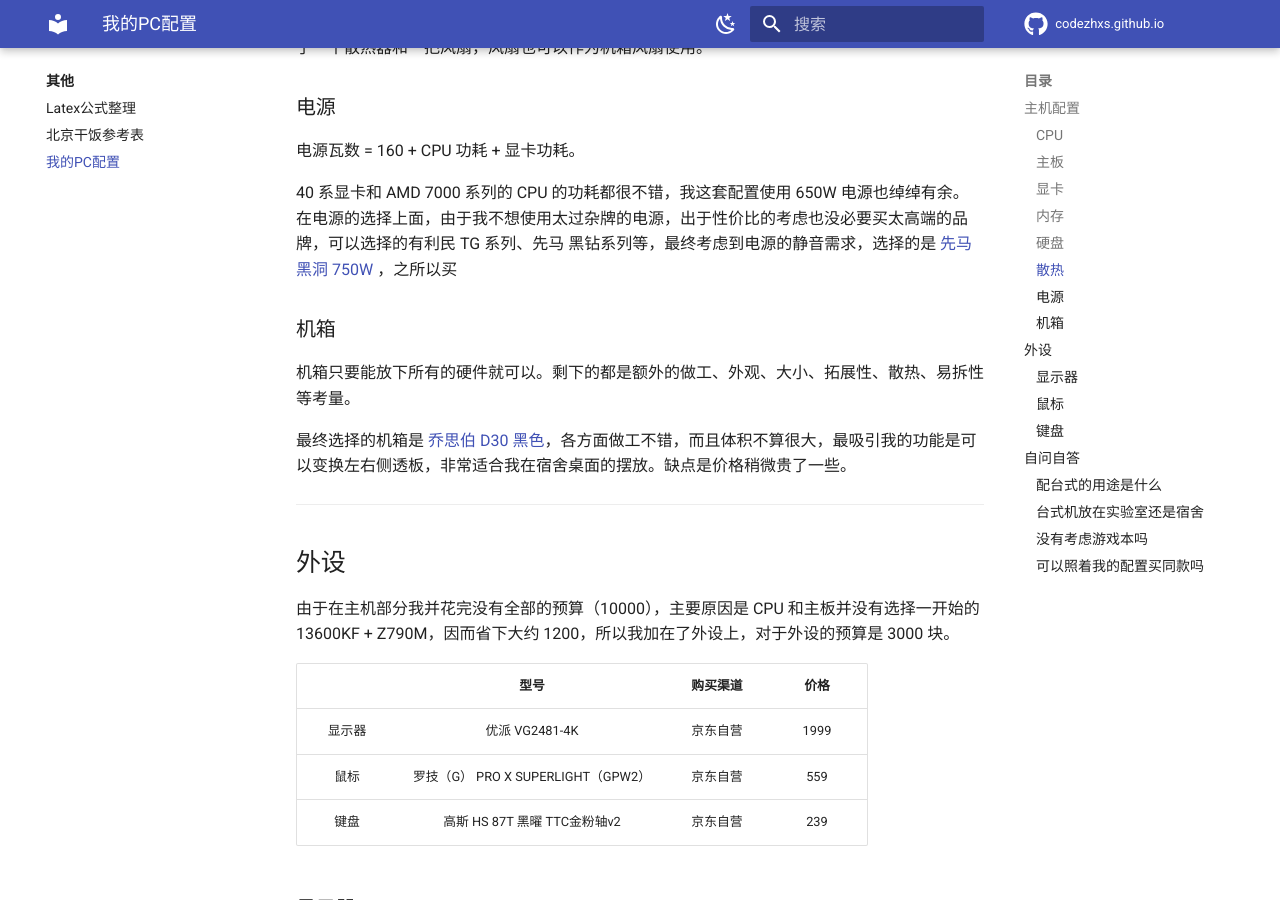
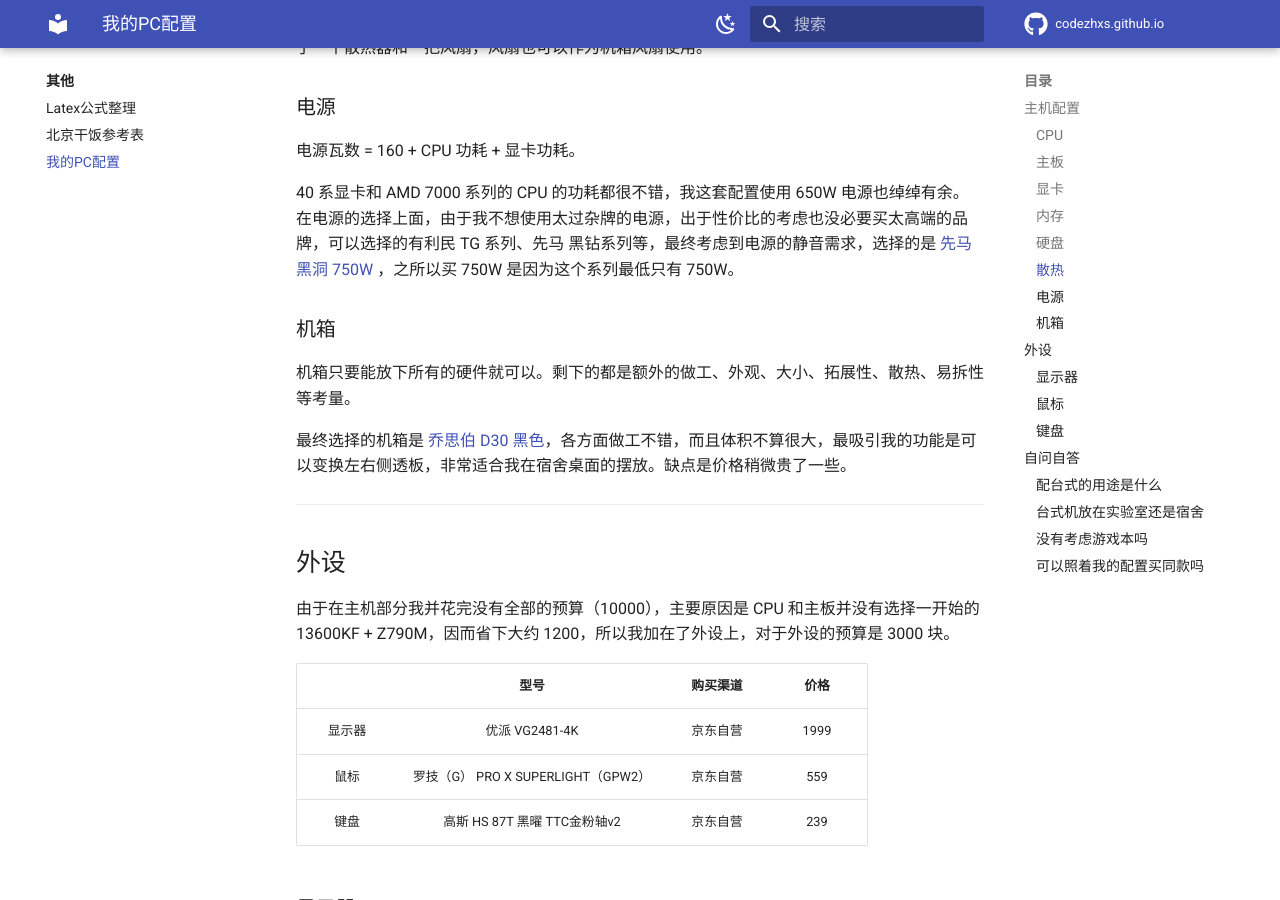
Before and after one commit to CodeZHXS/codezhxs.github.io, an MkDocs documentation site: the page built from docs/others/pc.md, in a window 1280 px wide and 900 px high, scrolled down 2458 px. Built offline with MkDocs 1.6.1 and Material for MkDocs 9.7.7, drawn with Linux system fonts in a browser that asks for light colours; comment, search, counter and statistics services are not loaded.

Commit message:
upd mypc

```diff
--- a/docs/others/pc.md
+++ b/docs/others/pc.md
@@ -62,7 +62,7 @@
 
 电源瓦数 = 160 + CPU 功耗 + 显卡功耗。
 
-40 系显卡和 AMD 7000 系列的 CPU 的功耗都很不错，我这套配置使用 650W 电源也绰绰有余。在电源的选择上面，由于我不想使用太过杂牌的电源，出于性价比的考虑也没必要买太高端的品牌，可以选择的有利民 TG 系列、先马 黑钻系列等，最终考虑到电源的静音需求，选择的是 [先马 黑洞 750W ](https://item.jd.com/100069022964.html)，之所以买
+40 系显卡和 AMD 7000 系列的 CPU 的功耗都很不错，我这套配置使用 650W 电源也绰绰有余。在电源的选择上面，由于我不想使用太过杂牌的电源，出于性价比的考虑也没必要买太高端的品牌，可以选择的有利民 TG 系列、先马 黑钻系列等，最终考虑到电源的静音需求，选择的是 [先马 黑洞 750W ](https://item.jd.com/100069022964.html)，之所以买 750W 是因为这个系列最低只有 750W。
 
 ### 机箱
 
```
